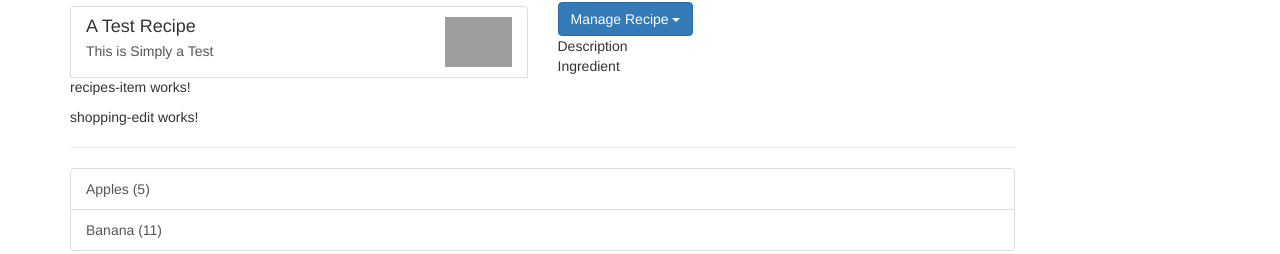
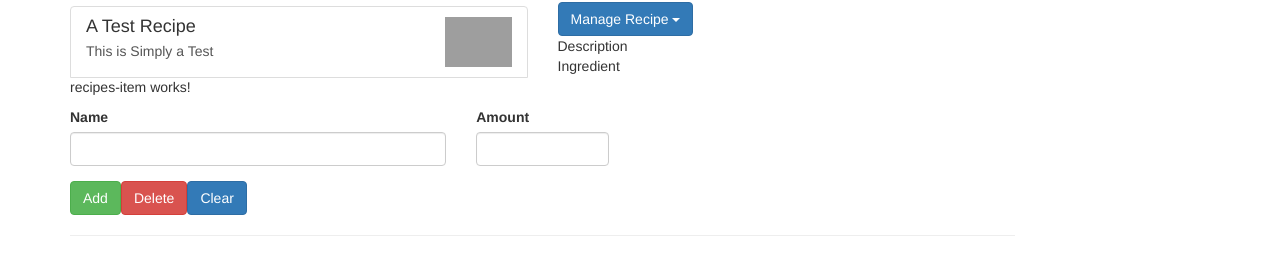
Before and after one commit to uzairqq/Angular-, an Angular app: page / in a window 1280 px wide. Shown: the part 119-373 px from the top of the page. Built offline with nearby package versions, Linux system fonts and the light colour scheme; grey boxes are pictures that could not be loaded.

Commit message:
Adding a shopping List Edit Section With Forms

```diff
--- a/src/app/shopping-list/shopping-edit/shopping-edit.component.html
+++ b/src/app/shopping-list/shopping-edit/shopping-edit.component.html
@@ -1 +1,23 @@
-<p>shopping-edit works!</p>
+<div class="row">
+    <div class="col-xs-12">
+        <form>
+            <div class="row">
+                <div class="col-sm-5 form-group">
+                    <label for="name">Name</label>
+                    <input type="text" id="name" class="form-control">
+                </div>
+                <div class="col-sm-2 form-group">
+                    <label for="amount">Amount</label>
+                    <input type="number" id="amount" class="form-control">
+                </div>
+            </div>
+            <div class="row">
+                <div class="col-xs-12">
+                    <button class="btn btn-success">Add</button>
+                    <button class="btn btn-danger">Delete</button>
+                    <button class="btn btn-primary">Clear</button>
+                </div>
+            </div>
+        </form>
+    </div>
+</div>
```
